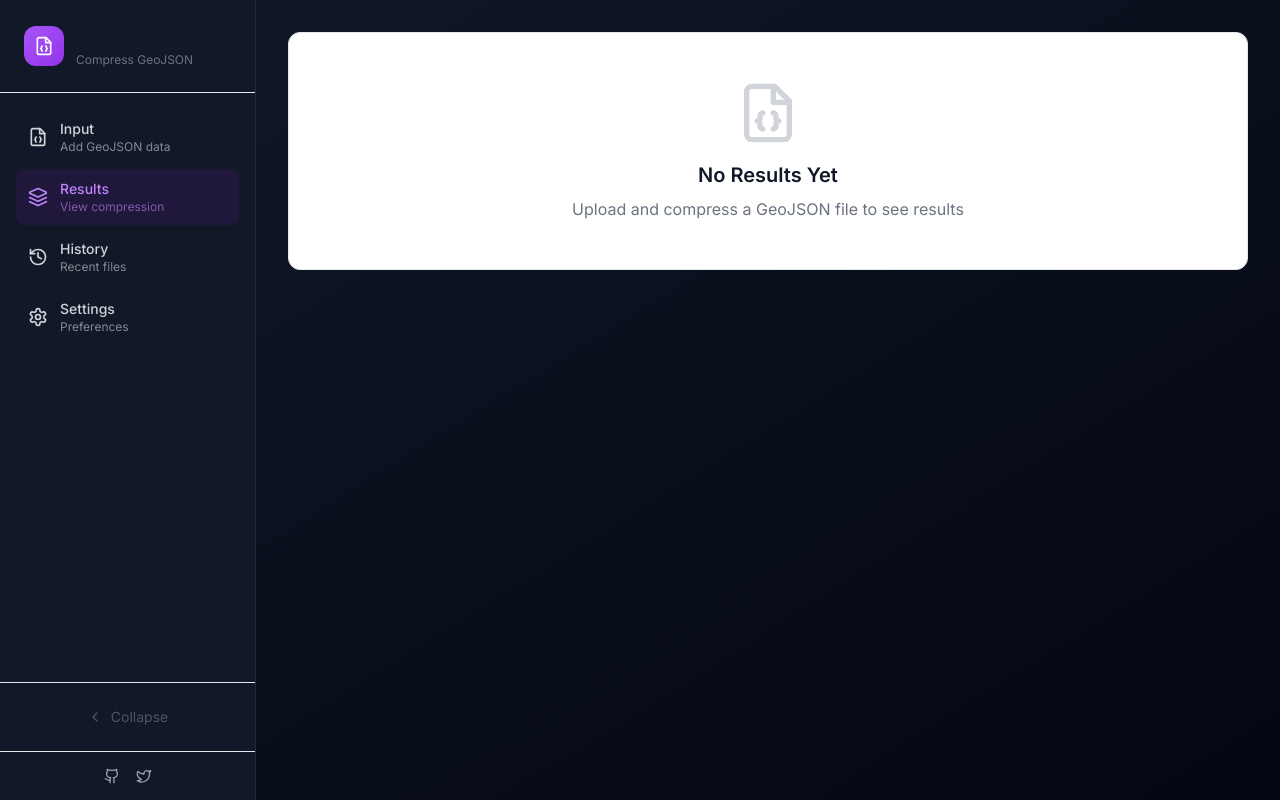
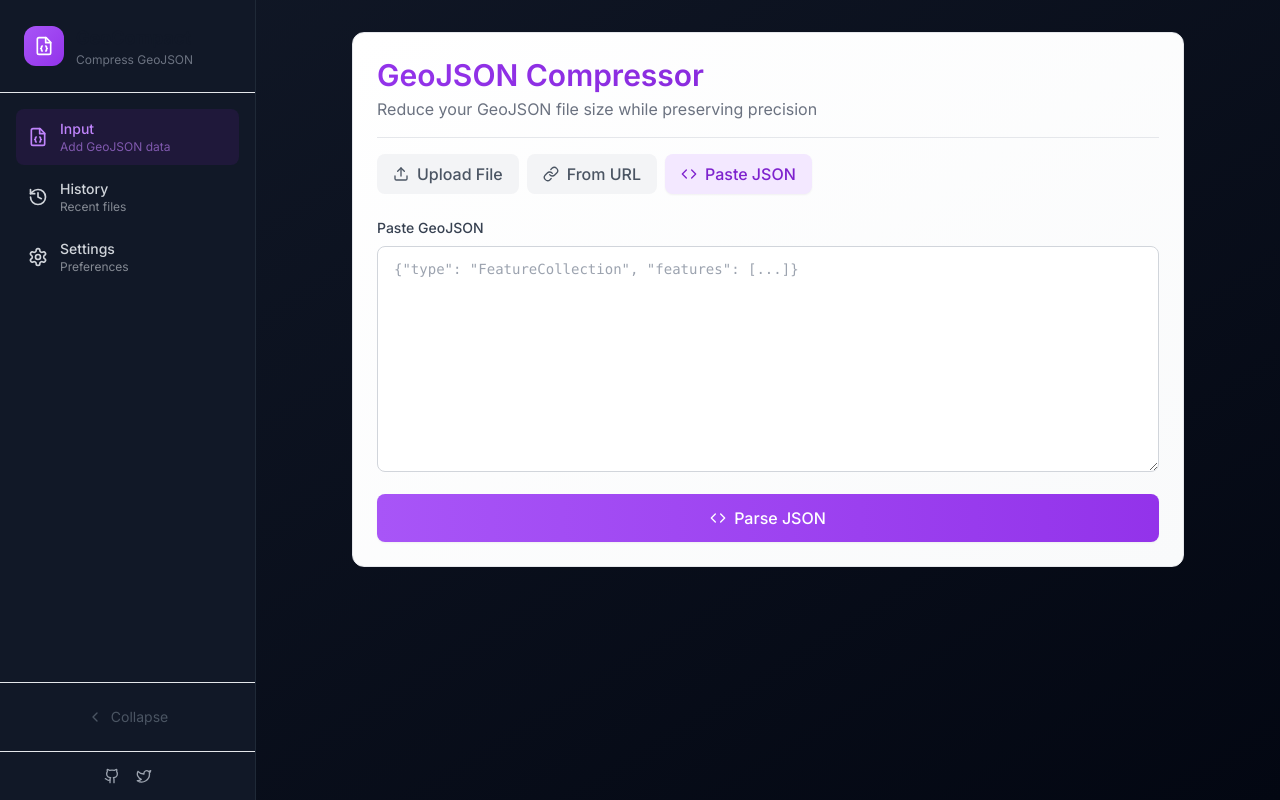
Before and after one commit to yoshiki-0428/geojson-compact, a React (Vite) app: page / in a window 1280 px wide. Built offline with nearby package versions, Linux system fonts and the light colour scheme.

Commit message:
Enhance multiple components

```diff
--- a/src/App.tsx
+++ b/src/App.tsx
@@ -1,4 +1,4 @@
-import { useState } from 'react';
+import { useState, useEffect } from 'react';
 import { AppLayout } from './components/Layout/AppLayout';
 import { ModernGeoJSONInput } from './components/ModernGeoJSONInput';
 import { ModernResultsPanel } from './components/ModernResultsPanel';
@@ -28,12 +28,30 @@ interface HistoryItem {
 }
 
 function App() {
-  const [activeView, setActiveView] = useState<'input' | 'results' | 'history' | 'settings'>('results');
+  const [activeView, setActiveView] = useState<'input' | 'history' | 'settings'>('input');
   const [geoJsonData, setGeoJsonData] = useState<any>(null);
   const [compressionResult, setCompressionResult] = useState<CompressionResult | null>(null);
   const [isCompressing, setIsCompressing] = useState(false);
   const [history, setHistory] = useState<HistoryItem[]>([]);
   const [showMap, setShowMap] = useState(false);
+
+  // Load history from localStorage on component mount
+  useEffect(() => {
+    const savedHistory = localStorage.getItem('geoJsonHistory');
+    if (savedHistory) {
+      try {
+        const parsedHistory = JSON.parse(savedHistory);
+        // Convert timestamp strings back to Date objects
+        const historyWithDates = parsedHistory.map((item: any) => ({
+          ...item,
+          timestamp: new Date(item.timestamp)
+        }));
+        setHistory(historyWithDates);
+      } catch (error) {
+        console.error('Failed to load history from localStorage:', error);
+      }
+    }
+  }, []);
 
   const handleGeoJSONLoad = (data: any) => {
     setGeoJsonData(data);
@@ -82,7 +100,10 @@ function App() {
       };
 
       setHistory(prev => [historyItem, ...prev].slice(0, 10)); // Keep last 10 items
-      setActiveView('results');
+
+      // Save to localStorage
+      const updatedHistory = [historyItem, ...history].slice(0, 10);
+      localStorage.setItem('geoJsonHistory', JSON.stringify(updatedHistory));
 
       toast.success(`Compressed by ${(100 - compressionRatio).toFixed(1)}%!`);
     } catch (error) {
@@ -96,21 +117,23 @@ function App() {
   const handleHistorySelect = (item: HistoryItem) => {
     setCompressionResult(item.data);
     setGeoJsonData(item.data.original);
-    setActiveView('results');
   };
 
   const renderContent = () => {
     switch (activeView) {
       case 'input':
         return (
-          <ModernGeoJSONInput
-            onGeoJSONLoad={handleGeoJSONLoad}
-            onCompress={handleCompress}
-            isCompressing={isCompressing}
-          />
+          <div className="space-y-6">
+            <ModernGeoJSONInput
+              onGeoJSONLoad={handleGeoJSONLoad}
+              onCompress={handleCompress}
+              isCompressing={isCompressing}
+            />
+            {compressionResult && (
+              <ModernResultsPanel result={compressionResult} />
+            )}
+          </div>
         );
-      case 'results':
-        return <ModernResultsPanel result={compressionResult} />;
       case 'history':
         return <ModernHistoryPanel history={history} onSelect={handleHistorySelect} />;
       case 'settings':
@@ -126,8 +149,8 @@ function App() {
         <div className="relative">
           {renderContent()}
 
-          {/* Floating Map Toggle for Results View */}
-          {activeView === 'results' && compressionResult && (
+          {/* Floating Map Toggle for when compression result is available */}
+          {compressionResult && (
             <button
               onClick={() => setShowMap(!showMap)}
               className="fixed bottom-6 right-6 p-4 bg-purple-600 hover:bg-purple-700 text-white rounded-full shadow-lg transition-all hover:scale-110 z-30"
--- a/src/components/Layout/AppLayout.tsx
+++ b/src/components/Layout/AppLayout.tsx
@@ -4,8 +4,8 @@ import { cn } from '../../lib/utils';
 
 interface AppLayoutProps {
   children: ReactNode;
-  activeView: 'input' | 'results' | 'history' | 'settings';
-  onViewChange: (view: 'input' | 'results' | 'history' | 'settings') => void;
+  activeView: 'input' | 'history' | 'settings';
+  onViewChange: (view: 'input' | 'history' | 'settings') => void;
 }
 
 export function AppLayout({ children, activeView, onViewChange }: AppLayoutProps) {
@@ -14,7 +14,6 @@ export function AppLayout({ children, activeView, onViewChange }: AppLayoutProps
 
   const navItems = [
     { id: 'input', label: 'Input', icon: FileJson, description: 'Add GeoJSON data' },
-    { id: 'results', label: 'Results', icon: Layers, description: 'View compression' },
     { id: 'history', label: 'History', icon: History, description: 'Recent files' },
     { id: 'settings', label: 'Settings', icon: Settings, description: 'Preferences' },
   ];
--- a/src/components/ModernMapView.tsx
+++ b/src/components/ModernMapView.tsx
@@ -59,21 +59,31 @@ export function ModernMapView({ geoJsonData, onClose }: ModernMapViewProps) {
     };
 
     // Add GeoJSON layer to both maps
-    const cartoGeoJsonLayer = L.geoJSON(geoJsonData, {
+    let cartoGeoJsonLayer: L.GeoJSON | null = null;
+    let osmGeoJsonLayer: L.GeoJSON | null = null;
+
+    try {
+      cartoGeoJsonLayer = L.geoJSON(geoJsonData, {
         style: geoJsonStyle,
         onEachFeature
       }).addTo(cartoMap);
 
-    L.geoJSON(geoJsonData, {
+      osmGeoJsonLayer = L.geoJSON(geoJsonData, {
         style: geoJsonStyle,
         onEachFeature
       }).addTo(osmMap);
+    } catch (error) {
+      console.error('Error adding GeoJSON to map:', error);
+      console.log('GeoJSON data:', geoJsonData);
+    }
 
     // Fit both maps to GeoJSON bounds
+    if (cartoGeoJsonLayer && osmGeoJsonLayer) {
       const bounds = cartoGeoJsonLayer.getBounds();
       if (bounds.isValid()) {
         cartoMap.fitBounds(bounds, { padding: [50, 50] });
         osmMap.fitBounds(bounds, { padding: [50, 50] });
+      }
     }
 
     // Sync map movements
```
Lines whose indentation alone changed are shown as unchanged.
